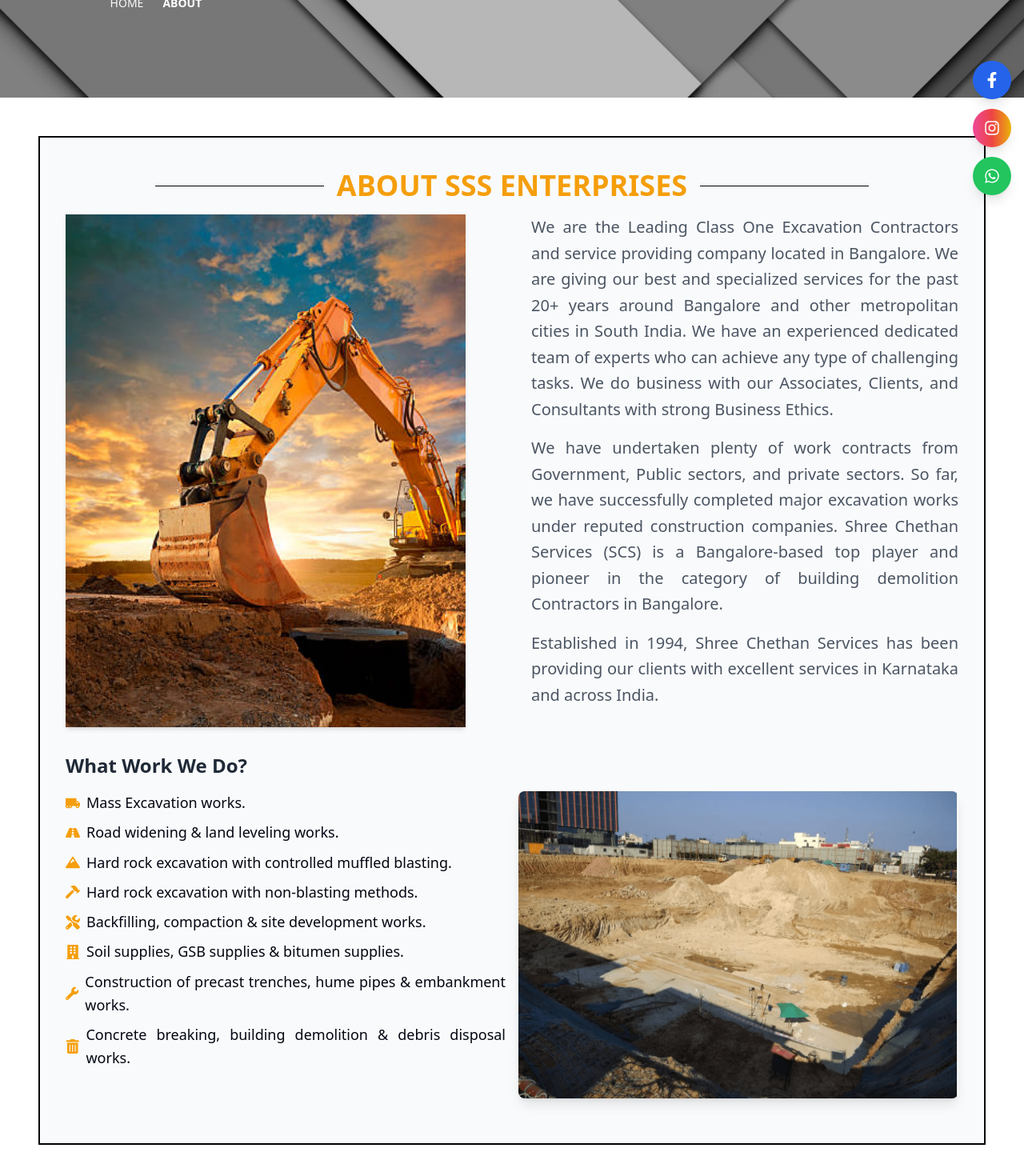
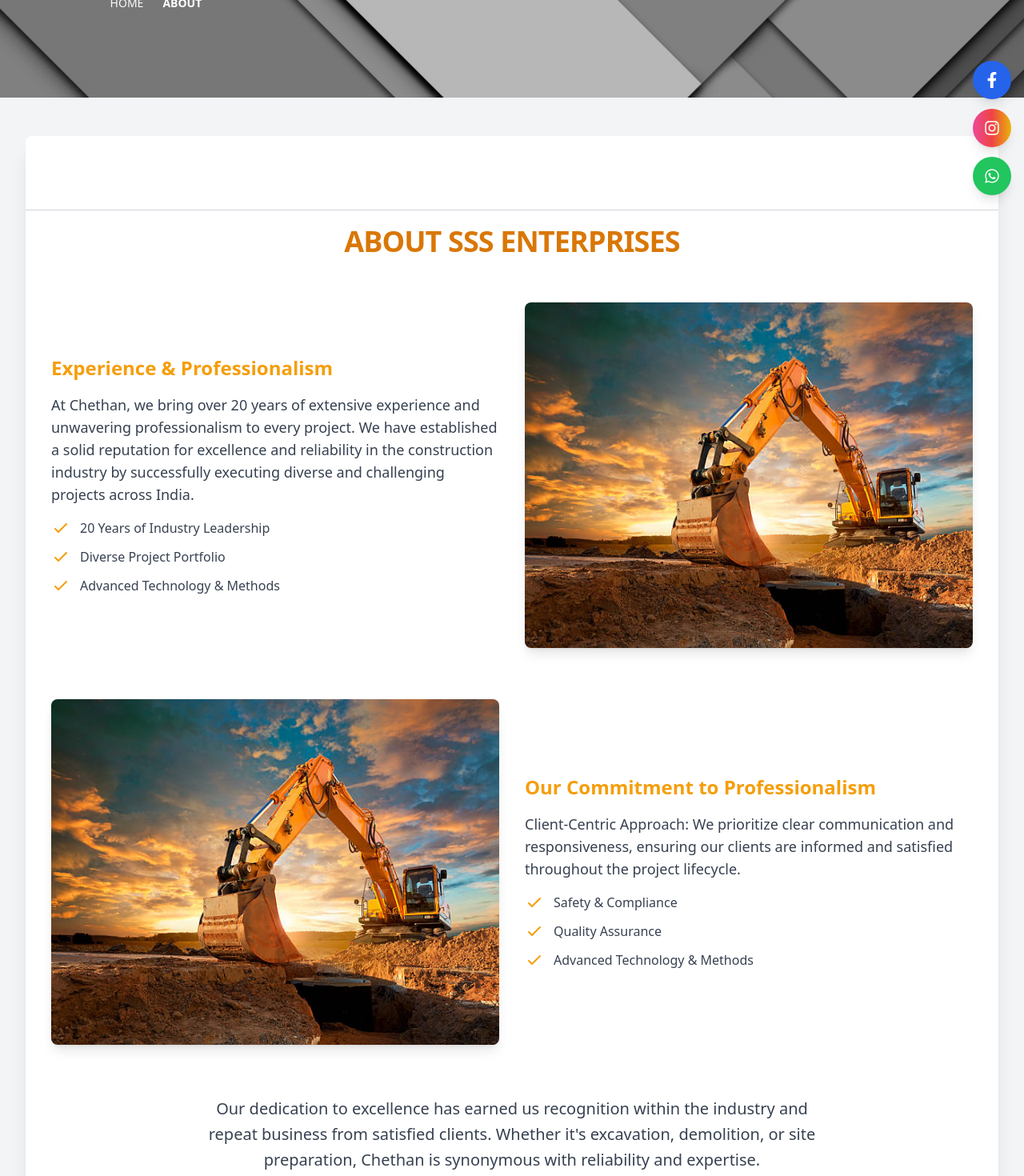
Before and after one commit to akshitchowdhury/chethan_const, a React (Create React App) app: page /aboutUs in a window 1280 px wide. Shown: the part 240-1710 px from the top of the page at 80% size. Built offline with nearby package versions, Linux system fonts and the light colour scheme.

Commit message:
changed content

```diff
--- a/src/App.js
+++ b/src/App.js
@@ -21,11 +21,13 @@
 import ProjectBody from "./components/Project/ProjectBody"
 import Services from './components/CEService/Services';
 import FloatingSocialMedia from './components/FloatingSocialMedia';
+import ScrollToTop from './components/ScrollToTop';
 function App() {
   return (
     <div className="App overflow-clip">
 
 <Router>
+  <ScrollToTop/>
     <Nav/>
     <Routes>
   <Route path="/" element={<Home />} />
--- a/src/components/About/AboutBody.jsx
+++ b/src/components/About/AboutBody.jsx
@@ -4,44 +4,92 @@
 
 const AboutBody = () => {
   return (
-    <div className="p-4 sm:p-6 md:p-8 lg:p-12">
-      <div className="border-2 border-black bg-gray-50 mx-auto px-4 py-6 sm:py-8 md:py-10">
-        <div className="flex items-center justify-center px-4 sm:px-8 md:px-16 lg:px-32 mb-6 sm:mb-8 md:mb-12">
-          <div className="flex-grow border-t border-black"></div>
-          <h1 className="text-2xl sm:text-3xl md:text-4xl font-semibold text-center mx-2 sm:mx-4 text-amber-500 whitespace-nowrap">
-            ABOUT SSS ENTERPRISES
-          </h1>
-          <div className="flex-grow border-t border-black"></div>
+    <div className="bg-gray-100 min-h-screen py-12 px-4 sm:px-6 lg:px-8">
+      <div className="max-w-7xl mx-auto bg-white shadow-xl rounded-lg overflow-hidden">
+        {/* Header */}
+        <div className="relative py-8 px-4 sm:px-6 lg:px-8">
+          <div className="absolute inset-0 flex items-center" aria-hidden="true">
+            <div className="w-full border-t border-gray-300" />
+          </div>
+          <div className="relative mt-20">
+            <h1 className="text-center text-3xl sm:text-4xl font-extrabold tracking-tight text-amber-600">
+              ABOUT SSS ENTERPRISES
+            </h1>
+          </div>
         </div>
 
-        <section>
-          <div className="max-w-7xl mx-auto p-4 text-base sm:text-lg md:text-xl font-normal -my-6 sm:-my-8 md:-my-12 flex flex-col md:flex-row">
-            {/* Image Section */}
-            <div className="w-full md:w-1/2 mb-6 md:mb-0 flex justify-center md:justify-start">
-              <img
-                src={aboutImg}
-                alt="Excavation Work"
-                className="rounded-none shadow-md w-full max-w-[500px] h-auto object-cover"
-              />
+        {/* Main Content */}
+        <div className="px-4 py-6 sm:px-6 lg:px-8">
+          <div className="space-y-16">
+            {/* Section 1 */}
+            <section className="lg:grid lg:grid-cols-2 lg:gap-8 items-center">
+              <div className="mt-10 lg:mt-0">
+                <h2 className="text-2xl font-bold text-amber-500 mb-4">
+                  Experience & Professionalism
+                </h2>
+                <p className="mt-3 text-lg text-gray-700">
+                  At Chethan, we bring over 20 years of extensive experience and unwavering professionalism to every project. We have established a solid reputation for excellence and reliability in the construction industry by successfully executing diverse and challenging projects across India.
+                </p>
+                <ul className="mt-4 space-y-3 text-gray-700">
+                  {['20 Years of Industry Leadership', 'Diverse Project Portfolio', 'Advanced Technology & Methods'].map((item, index) => (
+                    <li key={index} className="flex items-start">
+                      <svg className="flex-shrink-0 h-6 w-6 text-amber-500" fill="none" viewBox="0 0 24 24" stroke="currentColor">
+                        <path strokeLinecap="round" strokeLinejoin="round" strokeWidth={2} d="M5 13l4 4L19 7" />
+                      </svg>
+                      <span className="ml-3">{item}</span>
+                    </li>
+                  ))}
+                </ul>
+              </div>
+              <div className="mt-10 lg:mt-0">
+                <img
+                  className="rounded-lg shadow-lg object-cover w-full h-64 sm:h-72 md:h-96 lg:h-full"
+                  src={aboutImg}
+                  alt="Excavation Work"
+                />
+              </div>
+            </section>
+
+            {/* Section 2 */}
+            <section className="lg:grid lg:grid-cols-2 lg:gap-8 items-center">
+              <div className="lg:col-start-2">
+                <h2 className="text-2xl font-bold text-amber-500 mb-4">
+                  Our Commitment to Professionalism
+                </h2>
+                <p className="mt-3 text-lg text-gray-700">
+                  Client-Centric Approach: We prioritize clear communication and responsiveness, ensuring our clients are informed and satisfied throughout the project lifecycle.
+                </p>
+                <ul className="mt-4 space-y-3 text-gray-700">
+                  {['Safety & Compliance', 'Quality Assurance', 'Advanced Technology & Methods'].map((item, index) => (
+                    <li key={index} className="flex items-start">
+                      <svg className="flex-shrink-0 h-6 w-6 text-amber-500" fill="none" viewBox="0 0 24 24" stroke="currentColor">
+                        <path strokeLinecap="round" strokeLinejoin="round" strokeWidth={2} d="M5 13l4 4L19 7" />
+                      </svg>
+                      <span className="ml-3">{item}</span>
+                    </li>
+                  ))}
+                </ul>
+              </div>
+              <div className="mt-10 lg:mt-0 lg:col-start-1 lg:row-start-1">
+                <img
+                  className="rounded-lg shadow-lg object-cover w-full h-64 sm:h-72 md:h-96 lg:h-full"
+                  src={aboutImg}
+                  alt="Excavation Work"
+                />
+              </div>
+            </section>
+
+            {/* Closing Statement */}
+            <div className="text-center max-w-3xl mx-auto">
+              <p className="text-xl text-gray-700 leading-8">
+                Our dedication to excellence has earned us recognition within the industry and repeat business from satisfied clients. Whether it's excavation, demolition, or site preparation, Chethan is synonymous with reliability and expertise.
+              </p>
             </div>
 
-            {/* Content Section */}
-            <div className="w-full md:w-1/2 md:pl-6">
-              <p className="text-justify text-gray-600 leading-relaxed mb-4">
-                We are the Leading Class One Excavation Contractors and service providing company located in Bangalore. We are giving our best and specialized services for the past 20+ years around Bangalore and other metropolitan cities in South India. We have an experienced dedicated team of experts who can achieve any type of challenging tasks. We do business with our Associates, Clients, and Consultants with strong Business Ethics.
-              </p>
-              <p className="text-justify text-gray-600 leading-relaxed mb-4">
-                We have undertaken plenty of work contracts from Government, Public sectors, and private sectors. So far, we have successfully completed major excavation works under reputed construction companies. Shree Chethan Services (SCS) is a Bangalore-based top player and pioneer in the category of building demolition Contractors in Bangalore.
-              </p>
-              <p className="text-justify text-gray-600 leading-relaxed mb-6">
-                Established in 1994, Shree Chethan Services has been providing our clients with excellent services in Karnataka and across India.
-              </p>
-            </div>
+            {/* Additional Content */}
+            <AboutWhatWeDo />
           </div>
-
-          {/* Additional Content Section */}
-          <AboutWhatWeDo />
-        </section>
+        </div>
       </div>
     </div>
   );
--- /dev/null
+++ b/src/components/Home/Home.css
@@ -0,0 +1,8 @@
+/* Add this to your CSS file */
+.control-arrow {
+    color: #ff5722; /* Change this to your desired color */
+  }
+
+  .control-arrow:hover {
+    color: #e64a19; /* Optional: Color on hover */
+  }
--- a/src/components/Home/HomeAbout.jsx
+++ b/src/components/Home/HomeAbout.jsx
@@ -1,5 +1,4 @@
 import React from 'react'
-
 import { Link } from 'react-router-dom';
 import aboutImg2 from "../../assets/aboutImg2.jpg"
 import { FaBuilding, FaTools, FaTrash, FaHammer } from 'react-icons/fa';
@@ -31,10 +30,12 @@
 
         </div>
         <div className="flex justify-center my-4">
+          <Link to="/aboutUs">
           <button className="bg-amber-500 text-gray-800 py-2 px-6 rounded-none hover:bg-black
           hover:text-white transition ease-in-out duration-300">
             KNOW MORE
           </button>
+          </Link>
         </div>
       </section>
 
--- a/src/components/Home/HomeServices.jsx
+++ b/src/components/Home/HomeServices.jsx
@@ -39,11 +39,11 @@
           <div className="flex items-center justify-center px-4 md:px-32 mb-12">
             <div className="flex-grow border-t w-[50px] md:w-[100px] border-black"></div>
             <h1 className="text-2xl md:text-4xl font-semibold text-center mx-4 text-amber-500">
-              SSS ENTERPRISES
+              Who We Are
             </h1>
             <div className="flex-grow border-t w-[50px] md:w-[100px] border-black"></div>
           </div>
-          <p className="lg:w-1/2 w-full text-lg text-justify text-gray-600 leading-relaxed mb-6">
+          <p className="text-center lg:w-1/2 w-full text-lg  text-gray-600 leading-relaxed mb-6">
             Shree Siddhi Sai Enterprises is a Bangalore based top player and pioneers
             in the category of building demolition Contractors in Bangalore. Established
             in 1994, we have been providing our clients with excellent services in Karnataka and across India.
--- a/src/components/Nav/Nav.jsx
+++ b/src/components/Nav/Nav.jsx
@@ -23,7 +23,7 @@
           <NavLink to="/SERVICES">SERVICES</NavLink>
           <NavLink to="/project">PROJECT</NavLink>
           <NavLink to="/client">CLIENTS</NavLink>
-          <NavLink to="#">GALLERY</NavLink>
+          {/* <NavLink to="#">GALLERY</NavLink> */}
           <NavLink to="/contact">CONTACT US</NavLink>
         </div>
         <button
--- /dev/null
+++ b/src/components/ScrollToTop.jsx
@@ -0,0 +1,15 @@
+import React, { useEffect } from 'react'
+import { useLocation } from 'react-router-dom'
+
+const ScrollToTop = () => {
+
+    const { pathname } = useLocation();
+
+    useEffect(()=>{
+        window.scrollTo(0,0);
+    },[pathname]);
+
+  return null;
+}
+
+export default ScrollToTop
```
Also changed, not shown: src/components/Home/HomeHero.jsx (+4 -4 lines).
